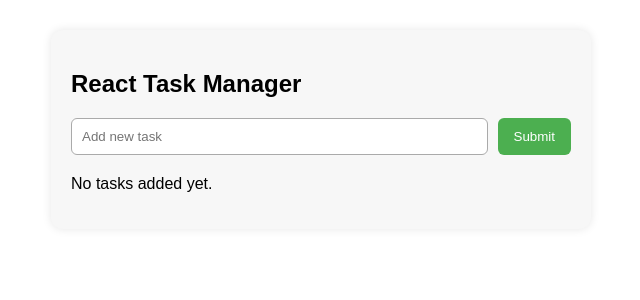
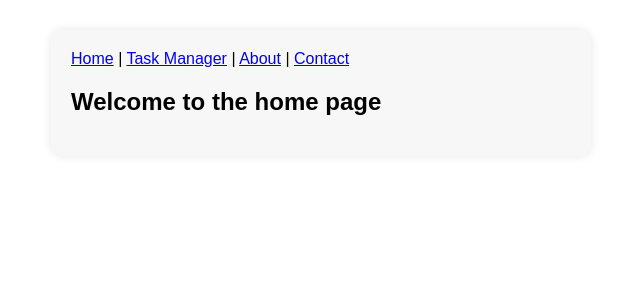
Before and after one commit to TusharKcode/web_development, a React (Create React App) app in the folder my-react-portfolio/: page / in a window 1280 px wide. Shown: the top 300 px of the page, without its empty margins (319-959 px from the left). Built offline with nearby package versions, Linux system fonts and the light colour scheme.

Commit message:
React Router

```diff
--- a/my-react-portfolio/package.json
+++ b/my-react-portfolio/package.json
@@ -9,6 +9,7 @@
     "@testing-library/user-event": "^13.5.0",
     "react": "^19.1.0",
     "react-dom": "^19.1.0",
+    "react-router-dom": "^7.7.1",
     "react-scripts": "5.0.1",
     "web-vitals": "^2.1.4"
   },
--- a/my-react-portfolio/src/App.js
+++ b/my-react-portfolio/src/App.js
@@ -1,9 +1,22 @@
+import { BrowserRouter as Router, Routes, Route, Link} from "react-router-dom";
 import {useState } from "react";
 import "./App.css";
 import TaskForm from "./components/TaskForm";
 import TaskList from "./components/TaskList";
 
-function App(){
+function Home(){
+  return <h2>Welcome to the home page</h2>
+}
+
+function About(){
+  return <h2>About this project</h2>
+}
+
+function Contact(){
+  return <h2>Contact Us</h2>
+}
+
+function TaskManager(){
   const [tasks, setTasks] = useState([]);
 
   // Add new Tasks
@@ -29,7 +42,7 @@ function App(){
   };
 
   return(
-    <div className="App">
+    <>
       <h2>React Task Manager</h2>
       <TaskForm onAdd={addTask} />
       <TaskList
@@ -37,7 +50,29 @@ function App(){
         onDelete={deleteTask}
         onToogle={toogleTask}
       />
-    </div>
+    </>
+  );
+}
+
+function App(){
+  return(
+    <Router>
+      <div className="App">
+        <nav>
+          <Link to="/">Home</Link> | {""}
+          <Link to="/task">Task Manager</Link> | {""}
+          <Link to="/about">About</Link> | {""}
+          <Link to="/contact">Contact</Link>
+        </nav>
+
+        <Routes>
+          <Route path="/" element={<Home />} />
+          <Route path="/task" element={<TaskManager />} />
+          <Route path="/about" element={<About />} />
+          <Route path="/contact" element={<Contact />} />
+        </Routes>
+      </div>
+    </Router>
   );
 }
 
```
Also changed, not shown: 1 other file (tests, documents, lock files or other folders).
